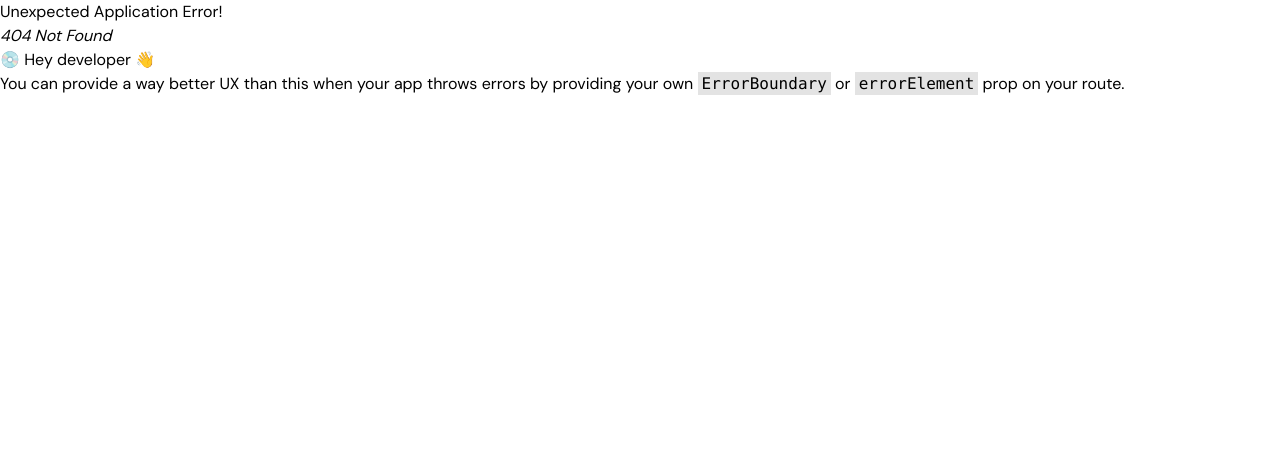
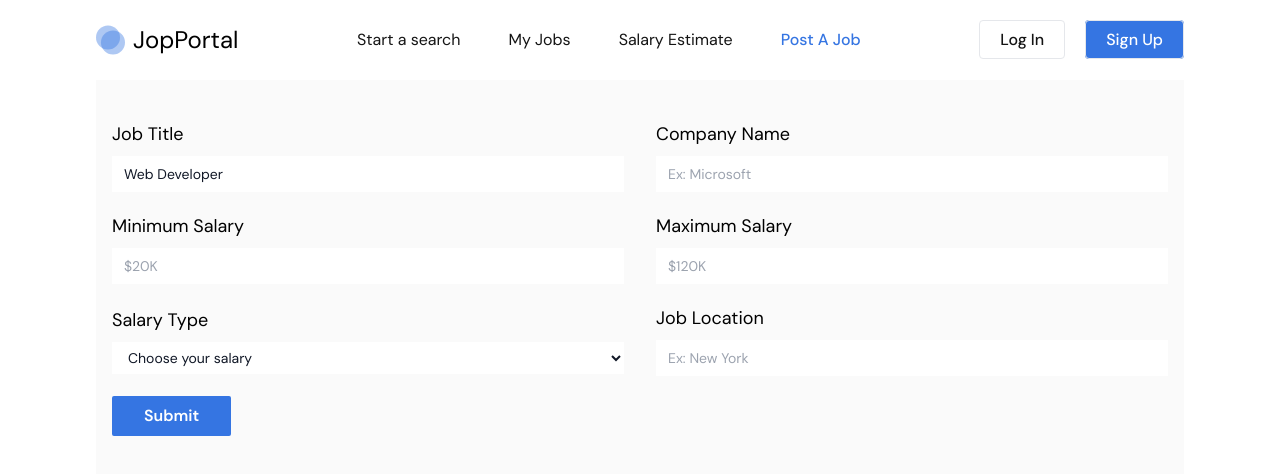
Before and after one commit to Akrmh/job-portal-client, a React (Vite) app: page /post-job in a window 1280 px wide. Before the commit this address had no page. Shown: the top 474 px of the page. Built offline with nearby package versions, Linux system fonts and the light colour scheme.

Commit message:
working in jobpost

```diff
--- a/package.json
+++ b/package.json
@@ -12,6 +12,7 @@
   "dependencies": {
     "react": "^19.0.0",
     "react-dom": "^19.0.0",
+    "react-hook-form": "^7.54.2",
     "react-icons": "^5.5.0",
     "react-router-dom": "^7.2.0"
   },
--- a/src/Router/Router.jsx
+++ b/src/Router/Router.jsx
@@ -2,6 +2,7 @@
 import App from "../App";
 import Home from "../pages/Home";
 import About from "../pages/About";
+import CreateJob from "../pages/CreateJob";
 
 const router = createBrowserRouter([
     {
@@ -9,6 +10,8 @@
         element: <App/>,
         children: [
             { path: "/", element: <Home /> },
+            { path: "/post-job", element: <CreateJob /> }
+
         ]
     },
 ]);
--- /dev/null
+++ b/src/pages/CreateJob.jsx
@@ -0,0 +1,92 @@
+import React from "react";
+import { useForm } from "react-hook-form";
+
+const CreateJob = () => {
+  const {
+    register,
+    handleSubmit,
+    formState: { errors },
+  } = useForm();
+  const onSubmit = (data) => {
+    console.log(data);
+  };
+  return (
+    <div className="max-w-screen-2xl container mx-auto xl:px-24 px-4">
+      {/* form */}
+      <div className="bg-[#FAFAFA] py-10 px-4 lg:px16">
+        <form onSubmit={handleSubmit(onSubmit)} className="space-y-5">
+          {/* 1st row */}
+          <div className="create-job-flex">
+            <div className="lg:w-1/2 w-full">
+              <label className="block mb-2 text-lg">Job Title</label>
+              <input
+                type="text"
+                defaultValue={"Web Developer"}
+                {...register("jobTitle")}
+                className="create-job-input"
+              />
+            </div>
+            <div className="lg:w-1/2 w-full">
+              <label className="block mb-2 text-lg">Company Name</label>
+              <input
+                type="text"
+                placeholder="Ex: Microsoft"
+                {...register("companyName")}
+                className="create-job-input"
+              />
+            </div>
+          </div>
+
+          {/* 2st row */}
+          <div className="create-job-flex">
+            <div className="lg:w-1/2 w-full">
+              <label className="block mb-2 text-lg">Minimum Salary</label>
+              <input
+                type="text"
+                placeholder={"$20K"}
+                {...register("minPrice")}
+                className="create-job-input"
+              />
+            </div>
+            <div className="lg:w-1/2 w-full">
+              <label className="block mb-2 text-lg">Maximum Salary</label>
+              <input
+                type="text"
+                placeholder="$120K"
+                {...register("maxPrice")}
+                className="create-job-input"
+              />
+            </div>
+          </div>
+
+          {/* 3st row */}
+          <div className="create-job-flex">
+            <div className="lg:w-1/2 w-full">
+              <label className="block mb-2 text-lg">Salary Type</label>
+              <select {...register("salaryType")} className="create-job-input">
+                <option value="">Choose your salary</option>
+                <option value="Hourly">Hourly</option>
+                <option value="Monthly">Monthly</option>
+                <option value="Yearly">Monthly</option>
+              </select>
+            </div>
+            <div className="lg:w-1/2 w-full">
+              <label className="block mb-2 text-lg"> Job Location</label>
+              <input
+                type="text"
+                placeholder="Ex: New York"
+                {...register("jobLocation")}
+                className="create-job-input"
+              />
+            </div>
+          </div>
+
+          <input type="submit" className="block mt-12 bg-blue text-white font-semibold
+           px-8 py-2 rounded-sm cursor-pointer" />
+        </form>
+      </div>
+    </div>
+  );
+};
+
+export default CreateJob;
```
Also changed, not shown: 1 other file (tests, documents, lock files or other folders).
